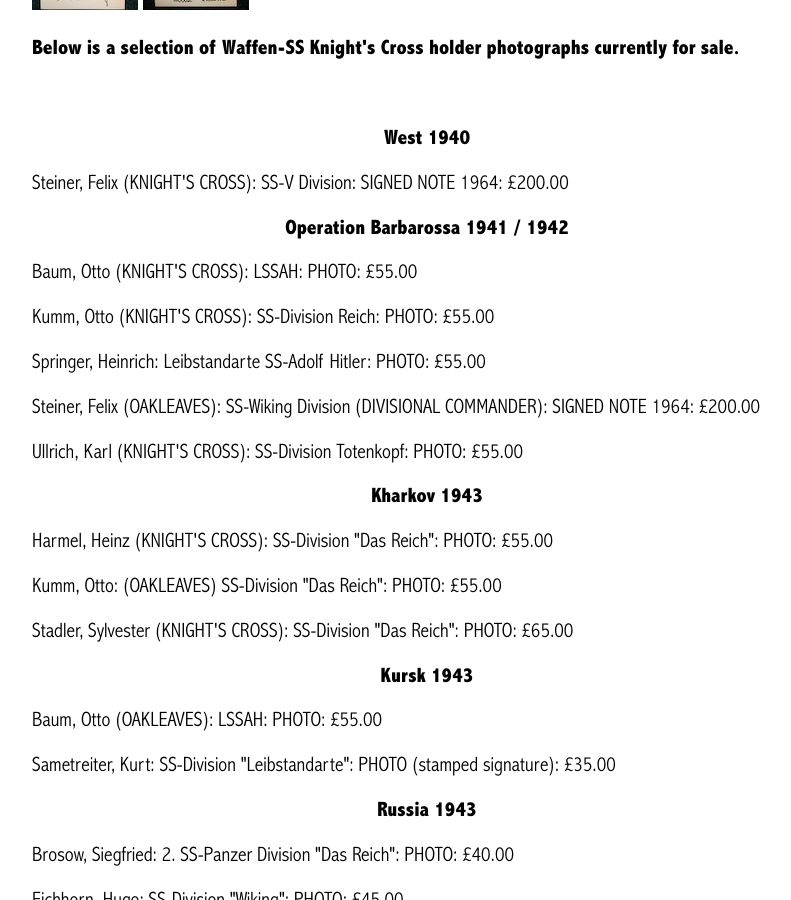
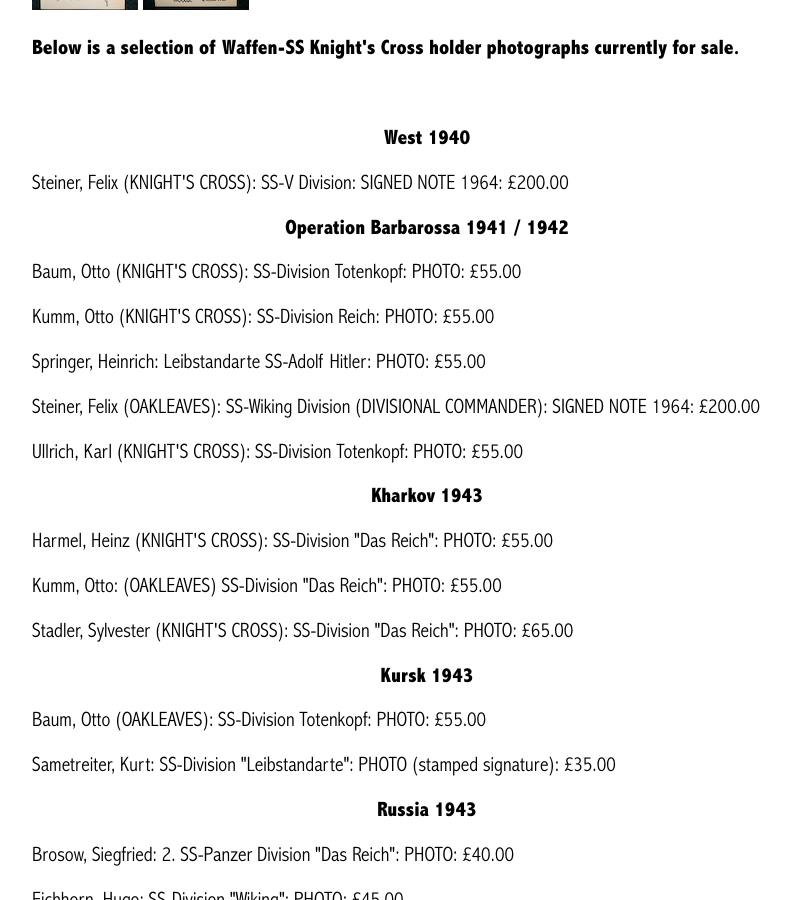
Before and after one commit to lahphotographs/lahphotographs.github.com, a Jekyll site: the page built from Waffen_SS_photos.md, in a window 1280 px wide and 900 px high, scrolled down 465 px. Shown: the whole window, without its empty margins (213-1004 px from the left). Built offline with Jekyll 4.4.1, drawn with Linux system fonts in a browser that asks for light colours.

Commit message:
Update Waffen_SS_photos.md

```diff
--- a/Waffen_SS_photos.md
+++ b/Waffen_SS_photos.md
@@ -15,7 +15,7 @@ permalink: /waffen_ss_photos.html
 <p>Steiner,	Felix (KNIGHT'S CROSS):	SS-V Division: SIGNED NOTE 1964: £200.00
 <br />
 <p><b><center>Operation Barbarossa 1941 / 1942</center></b></p>
-<p>Baum, Otto (KNIGHT'S CROSS): LSSAH: PHOTO: £55.00
+<p>Baum, Otto (KNIGHT'S CROSS): SS-Division Totenkopf: PHOTO: £55.00
 <p>Kumm,	Otto (KNIGHT'S CROSS):	SS-Division Reich:	PHOTO: £55.00
 <p>Springer,	Heinrich:	Leibstandarte SS-Adolf Hitler:	PHOTO: £55.00
 <p>Steiner,	Felix (OAKLEAVES):	SS-Wiking Division (DIVISIONAL COMMANDER):	SIGNED NOTE 1964: £200.00
@@ -27,7 +27,7 @@ permalink: /waffen_ss_photos.html
 <p>Stadler,	Sylvester (KNIGHT'S CROSS):	SS-Division "Das Reich":	PHOTO: £65.00
 <br />
 <p><b><center>Kursk 1943</center></b></p>
-<p>Baum, Otto (OAKLEAVES): LSSAH: PHOTO: £55.00
+<p>Baum, Otto (OAKLEAVES): SS-Division Totenkopf: PHOTO: £55.00
 <p>Sametreiter,	Kurt:	SS-Division "Leibstandarte":	PHOTO (stamped signature): £35.00
 <br />
 <p><b><center>Russia 1943</center></b></p>
```
